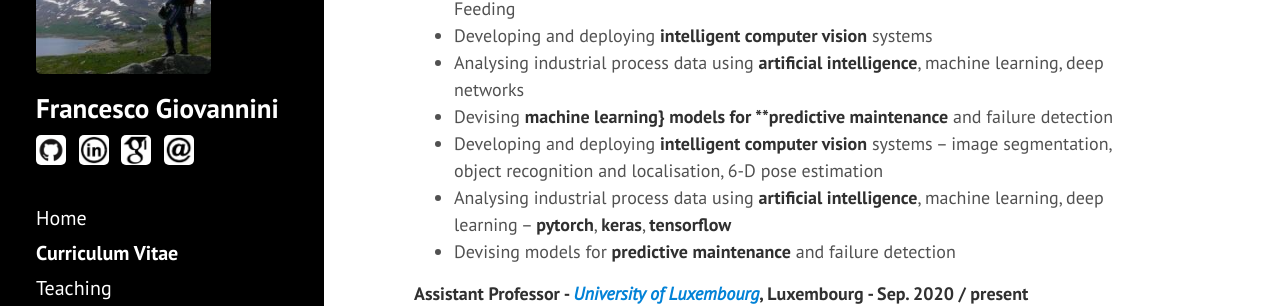
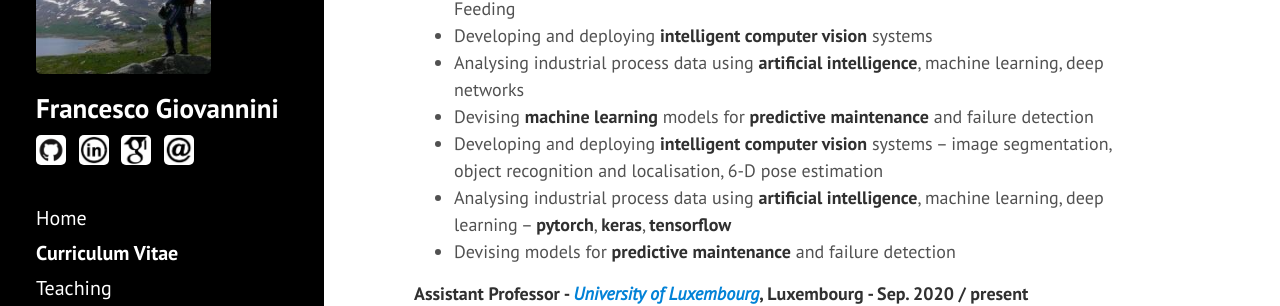
Before and after one commit to JoErNanO/joernano.github.io, a Jekyll site: the page built from pages/01-cv.md, in a window 1280 px wide and 900 px high, scrolled down 759 px. Shown: the part 155-461 px from the top of the window. Built offline with Jekyll 4.4.1, drawn with Linux system fonts in a browser that asks for light colours.

Commit message:
Fix bug in homepage.

```diff
--- a/pages/01-cv.md
+++ b/pages/01-cv.md
@@ -29,7 +29,7 @@ My responsibilites include:
 * Implementing **robotic solutions for flexible automation** -- PLC's, IPC's, Robots, Flexible Feeding
 * Developing and deploying **intelligent computer vision** systems
 * Analysing industrial process data using **artificial intelligence**, machine learning, deep networks
-* Devising **machine learning} models for **predictive maintenance** and failure detection
+* Devising **machine learning** models for **predictive maintenance** and failure detection
 * Developing and deploying **intelligent computer vision** systems -- image segmentation, object recognition and localisation, 6-D pose estimation
 * Analysing industrial process data using **artificial intelligence**, machine learning, deep learning -- **pytorch**, **keras**, **tensorflow**
 * Devising models for **predictive maintenance** and failure detection
```
